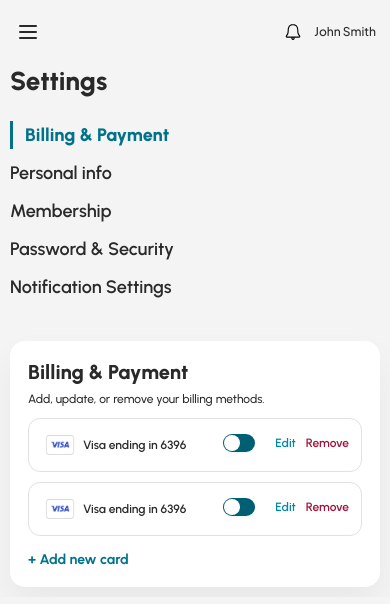
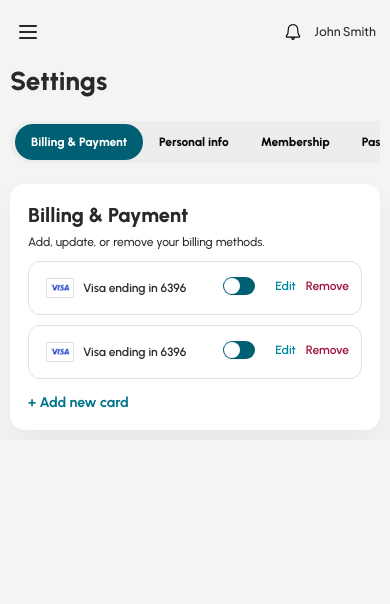
Before and after one commit to Ooozari/TheraMynd, a Next.js app: page /dashboard/settings in a window 390 px wide. Shown: the top 604 px of the page. Built offline with nearby package versions, Linux system fonts and the light colour scheme.

Commit message:
updated the tab for mobile screens

```diff
--- /dev/null
+++ b/src/components/shared/TabLayout.jsx
@@ -0,0 +1,23 @@
+import React from 'react'
+import { Tabs, TabsContent, TabsList, TabsTrigger } from "@/components/ui/tabs"
+import { PersonalInfo,Password,Notification,Biling,Membership } from '@/components/shared'
+function TabLayout() {
+    return (
+        <Tabs defaultValue="Billing" className="w-full h-full">
+            <TabsList>
+                <TabsTrigger value="Billing">Billing & Payment</TabsTrigger>
+                <TabsTrigger value="Personal">Personal info</TabsTrigger>
+                <TabsTrigger value="Membership">Membership</TabsTrigger>
+                <TabsTrigger value="password">Password & Security</TabsTrigger>
+                <TabsTrigger value="Notification">Notification Settings</TabsTrigger>
+            </TabsList>
+            <TabsContent value="Billing"><Biling /></TabsContent>
+            <TabsContent value="Personal">< PersonalInfo /></TabsContent>
+            <TabsContent value="Membership"><Membership /></TabsContent>
+            <TabsContent value="password"><Password /></TabsContent>
+            <TabsContent value="Notification"><Notification /></TabsContent>
+        </Tabs>
+    )
+}
+
+export default TabLayout
--- /dev/null
+++ b/src/components/shared/UserInfoTabLayout.jsx
@@ -0,0 +1,57 @@
+import React from 'react'
+import {
+    Userinfotabs,
+    TabsList,
+    TabsTrigger,
+    TabsContent,
+} from "@/components/ui/userinfotabs";
+import { PersonalInfo, Password, Notification, Biling, Membership } from '@/components/shared'
+function UserInfoTabLayout() {
+    return (
+        <>
+            <Userinfotabs defaultValue="Billing" className="w-full">
+                {/* Scrollable only for tabs list */}
+                <div className="w-full overflow-x-auto">
+                    <TabsList
+                        className="
+                        bg-[#ededed]
+                        xl:mx-0
+                        mx-auto
+                        h-[42px] sm:h-[44px]
+                        px-[5px]
+                        w-max
+                        flex flex-nowrap
+                        whitespace-nowrap
+                        ">
+                        <TabsTrigger value="Billing" className="h-[36px] sm:h-[38px] max-w-fit whitespace-nowrap">
+                            Billing & Payment
+                        </TabsTrigger>
+                        <TabsTrigger value="Personal" className="max-w-fit h-[36px] sm:h-[38px] whitespace-nowrap">
+                            Personal info
+                        </TabsTrigger>
+                        <TabsTrigger value="Membership" className="max-w-fit h-[36px] sm:h-[38px] whitespace-nowrap">
+                            Membership
+                        </TabsTrigger>
+                        <TabsTrigger value="password" className="max-w-fit h-[36px] sm:h-[38px] whitespace-nowrap">
+                            Password & Security
+                        </TabsTrigger>
+                        <TabsTrigger value="Notification" className="h-[36px] sm:h-[38px] max-w-fit whitespace-nowrap">
+                            Notification Settings
+                        </TabsTrigger>
+                    </TabsList>
+                </div>
+
+                {/* Tab Contents - No horizontal scroll */}
+                <TabsContent value="Billing"><Biling /></TabsContent>
+                <TabsContent value="Personal"><PersonalInfo /></TabsContent>
+                <TabsContent value="Membership"><Membership /></TabsContent>
+                <TabsContent value="password"><Password /></TabsContent>
+                <TabsContent value="Notification"><Notification /></TabsContent>
+            </Userinfotabs>
+
+
+        </>
+    )
+}
+
+export default UserInfoTabLayout
--- a/src/components/shared/index.js
+++ b/src/components/shared/index.js
@@ -13,3 +13,5 @@ export { default as CustomAreaChart } from './AreaChart';
 export { default as JournalEntries } from './JournalEntries';
 export { default as CopingMechanisms } from './CopingMechanisms';
 export { default as AccountDetails } from './AccountDetails';
+export { default as TabLayout } from './TabLayout';
+export { default as UserInfoTabLayout } from './UserInfoTabLayout';
--- a/src/views/Settings.jsx
+++ b/src/views/Settings.jsx
@@ -1,37 +1,25 @@
 import React from 'react'
-import { Tabs, TabsContent, TabsList, TabsTrigger } from "@/components/ui/tabs"
-import { PersonalInfo,Password,Notification,Biling,Membership } from '@/components/shared'
-import { Heading, Paragraph } from "@/components/ui/typography";
+import { UserInfoTabLayout,TabLayout } from "@/components/shared"
+import { Heading } from "@/components/ui/typography"
+
 
 function Settings() {
     return (
-        <>
-            <div className='flex flex-col gap-[20px] sm:gap-[24px] md:gap-[28px] lg:gap-[33px] xl:gap-[36px] 2xl:gap-[39px]'>
-                <div>
-                    <Heading level="cardmd" className="font-[800] text-[#292929] font-urbanist">
-                        Settings
-                    </Heading>
-                </div>
+        <div className='flex flex-col gap-[20px] sm:gap-[24px] md:gap-[28px] lg:gap-[33px] xl:gap-[36px] 2xl:gap-[39px]'>
+            <Heading level="cardmd" className="font-[800] text-[#292929] font-urbanist">
+                Settings
+            </Heading>
 
-                <div>
-                    <Tabs defaultValue="Billing" className="w-full h-full">
-                        <TabsList>
-                            <TabsTrigger value="Billing">Billing & Payment</TabsTrigger>
-                            <TabsTrigger value="Personal">Personal info </TabsTrigger>
-                            <TabsTrigger value="Membership">Membership</TabsTrigger>
-                            <TabsTrigger value="password">Password & Security</TabsTrigger>
-                            <TabsTrigger value="Notification">Notification Settings</TabsTrigger>
-                        </TabsList>
-                        <TabsContent value="Billing"><Biling/></TabsContent>
-                        <TabsContent value="Personal">< PersonalInfo /></TabsContent>
-                        <TabsContent value="Membership"><Membership /></TabsContent>
-                        <TabsContent value="password"><Password /></TabsContent>
-                        <TabsContent value="Notification"><Notification /></TabsContent>
-                    </Tabs>
-                </div>
+            {/* Desktop */}
+            <div className='hidden md:flex'>
+                <TabLayout />
+            </div>
 
+            {/* Mobile */}
+            <div className='md:hidden flex'>
+                <UserInfoTabLayout />
             </div>
-        </>
+        </div>
     )
 }
 
```
